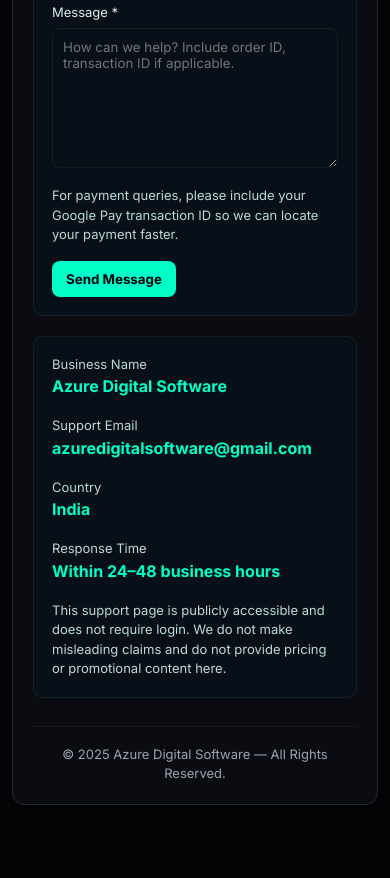
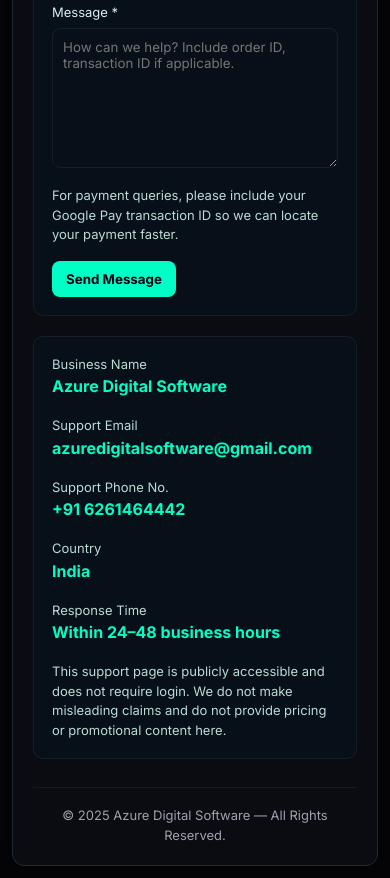
Before and after one commit to azuredigitalsoftware-debug/azuredigitalsoftware-auto-upi, a website: page public/contact-us.html in a window 390 px wide. Shown: the part 536-1414 px from the top of the page. Before the commit the page ends 1353 px from the top, so only its background shows below. Drawn offline with Linux system fonts and the light colour scheme.

Commit message:
Include support phone number in contact-us.html
Added support phone number to the contact form.

```diff
--- a/public/contact-us.html
+++ b/public/contact-us.html
@@ -100,6 +100,11 @@
         </div>
 
         <div class="support-info">
+          <div class="small">Support Phone No.</div>
+          <b><a href="mailto:azuredigitalsoftware@gmail.com" style="color:var(--accent);text-decoration:none">+91 6261464442</a></b>
+        </div>
+
+        <div class="support-info">
           <div class="small">Country</div>
           <b>India</b>
         </div>
```
